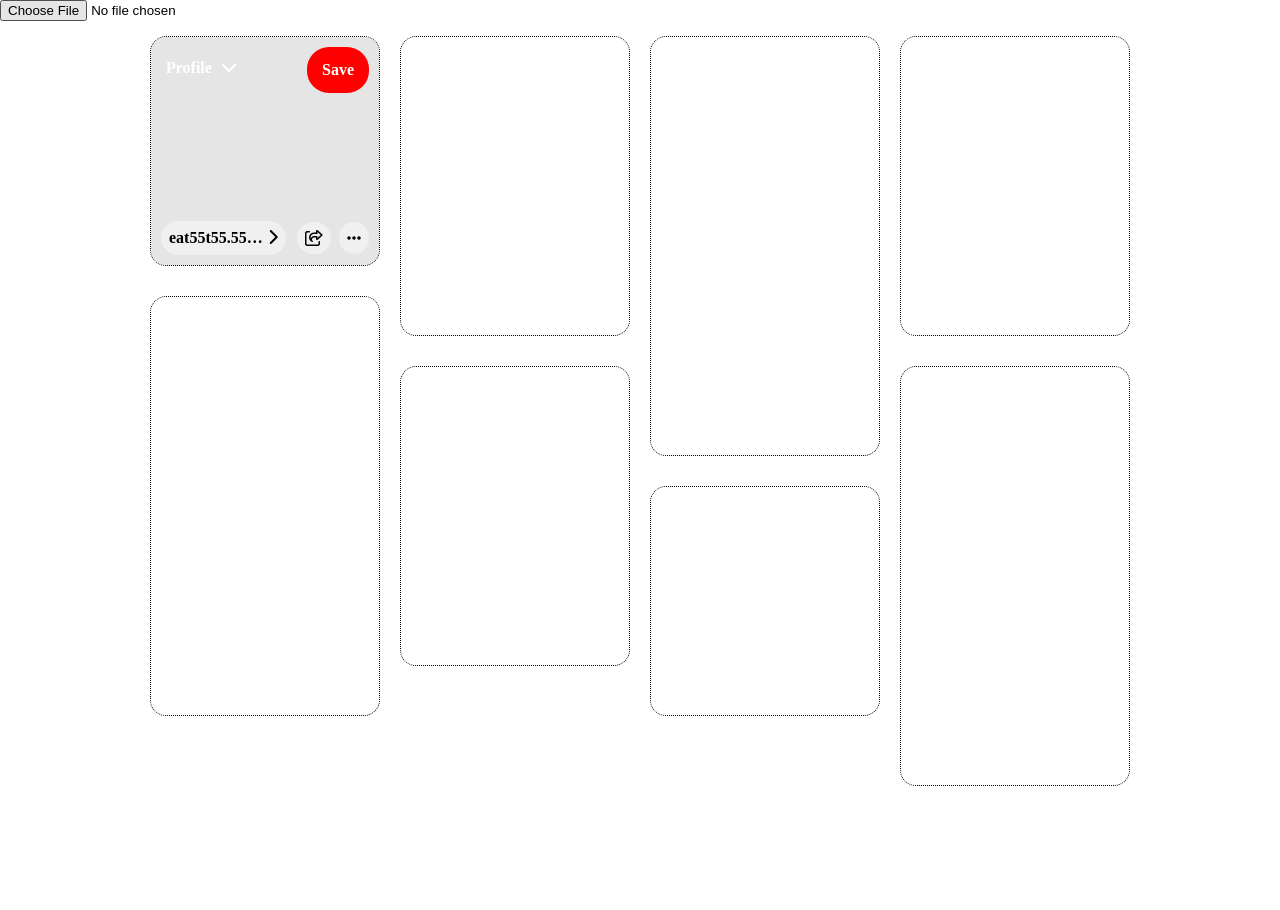
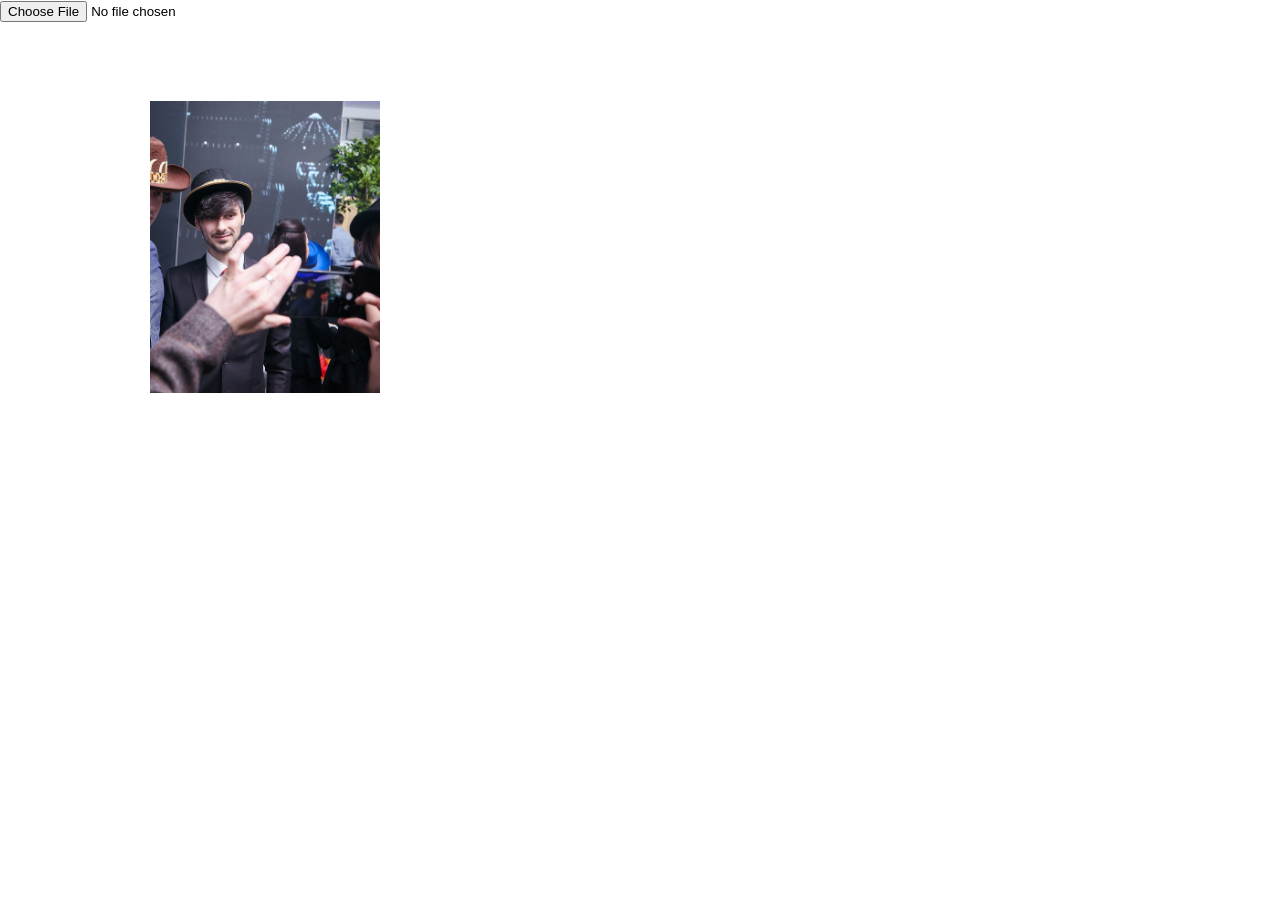
Before and after one commit to RDGray/pinterest-clone, a website: page index.html in a window 1280 px wide. Before the commit the page ends 801 px from the top, so only its background shows below. Drawn offline with Linux system fonts and the light colour scheme; files that its build step writes are made by us from their sources.

Commit message:
Pin visuals done
The main pin layout and visual done.
Next step: add pin page.

```diff
--- a/app/js/pin_script.js
+++ b/app/js/pin_script.js
@@ -0,0 +1,18 @@
+//----------------add image functionality----------------\\
+
+document.querySelector("#picture").addEventListener("change", (event) => {
+  if (event.target.files && event.target.files[0]) {
+    //check the type of the input to load
+    if (/image\/*/.test(event.target.files[0].type)) {
+      const reader = new FileReader();
+      //where the image will be sent to
+      reader.onload = function () {
+        document.querySelector(".card__image").src = reader.result;
+      };
+
+      reader.readAsDataURL(event.target.files[0]);
+    }
+  }
+
+  document.querySelector("#picture").value = "";
+});
--- a/app/scss/components/_index.scss
+++ b/app/scss/components/_index.scss
@@ -1,3 +1,4 @@
 @forward "media-queries";
 @forward "card";
 @forward "pin-container";
+@forward "add-pin-modal";
--- a/app/scss/components/card.scss
+++ b/app/scss/components/card.scss
@@ -4,8 +4,6 @@
   margin: rem(15) rem(10);
 
   border-radius: var(--card-border-radius); //
-
-  border: 1px dotted;
 
   overflow: hidden;
 
@@ -27,7 +25,19 @@
     opacity: 0;
   }
 
+  &__image-container {
+    display: flex;
+    justify-content: center;
+    align-items: center;
+
+    width: 100%;
+    height: 100%;
+  }
   &__image {
+    max-height: 100%;
+  }
+
+  &__mock-icon {
   }
 }
 
@@ -39,7 +49,7 @@
   left: 50%;
   transform: translate(-50%, -50%);
 
-  opacity: 1; //
+  opacity: 0; //
   transition: all 0.2s ease-in-out;
 
   z-index: var(--z-modal);
@@ -56,7 +66,9 @@
     font-size: var(--m-font-size);
     font-weight: var(--font-semi-bold);
 
-    padding: rem(22) 0 0 rem(15);
+    padding: rem(15) rem(15);
+
+    cursor: pointer;
 
     &-icon {
       margin-left: rem(5);
@@ -72,11 +84,12 @@
 
     position: fixed;
     top: 0;
+    padding: rem(10) rem(10);
   }
   &__save {
     border-radius: rem(22);
 
-    margin: rem(10) rem(10) 0 0;
+    //margin: rem(10) rem(10) 0 0;
 
     background-color: red;
 
@@ -103,14 +116,14 @@
   &__foot {
     display: flex;
     justify-content: space-evenly;
-    align-items: center;
+    align-items: flex-end;
 
     width: 100%;
     height: 15%;
 
     position: fixed;
     bottom: 0;
-    padding: 0 rem(10) rem(20);
+    padding: 0 rem(10) rem(10);
 
     font-weight: 500;
   }
@@ -124,12 +137,21 @@
     padding: rem(8);
 
     border-radius: rem(22);
+    cursor: pointer;
+
+    &:hover {
+      background-color: hsl(0, 0%, 100%);
+    }
   }
   &__mock-text {
     font-size: var(--m-font-size);
     font-weight: 600;
   }
-  &__card__mock-icon {
+  &__mock-icon {
+    padding: 0 0.5rem;
+    display: flex;
+    align-items: center;
+    font-size: 0.8rem;
   }
   &__social {
     display: flex;
--- a/app/scss/globals/boilerplate.scss
+++ b/app/scss/globals/boilerplate.scss
@@ -16,5 +16,5 @@ html {
 
 body {
   box-sizing: border-box;
-  font-family: (--body-font);
+  font-family: "Quicksand", sans-serif;
 }
--- a/index.html
+++ b/index.html
@@ -19,7 +19,7 @@
 
     <section class="pin__container">
 
-        <div class="card card--small">
+        <div class="card card--large">
 
             <div class="card__title"></div>
 
@@ -38,28 +38,28 @@
                     <div class="modal__destination ">
 
                         <div class="modal__mock-icon-container trim-text">
+                            <i class="fas fa-chevron-right modal__mock-icon"></i>
+
                             <div class="modal__mock-text trim-text">eat55t55.555ot55.555o.555orem</div>
-                            <i class="fas fa-chevron-right modal__mock-icon"></i>
                         </div>
                     </div>
 
                     <div class="modal__social">
                         <!-- below will be a send icon -->
                         <div class="modal__mock-icon-container">
-                            <img src="" alt="" class="card__mock-icon card__mock-icon"><i
-                                class="far fa-share-square"></i>
+                            <img src="" alt="" class="card__mock-icon"><i class="far fa-share-square"></i>
                         </div>
 
                         <!-- below will be a something else icon -->
                         <div class="modal__mock-icon-container">
-                            <img src="" alt="" class="card__mock-icon card__mock-icon"><i class="fas fa-ellipsis-h"></i>
+                            <img src="" alt="" class="card__mock-icon "><i class="fas fa-ellipsis-h"></i>
                         </div>
                     </div>
                 </div>
             </div>
 
-            <div class="card__image">
-                <img src="" alt="">
+            <div class="card__image-container">
+                <img src="/dist/img/personal4.jpg" class="card__image" alt="">
             </div>
         </div>
 
```
Also changed, not shown: app/scss/components/add-pin-modal.scss (added), dist/css/style.css, dist/img/personal4.jpg (added), dist/img/personal5.jpg (added), dist/img/personal6.png (added), dist/js/all.js, 2 other files.
